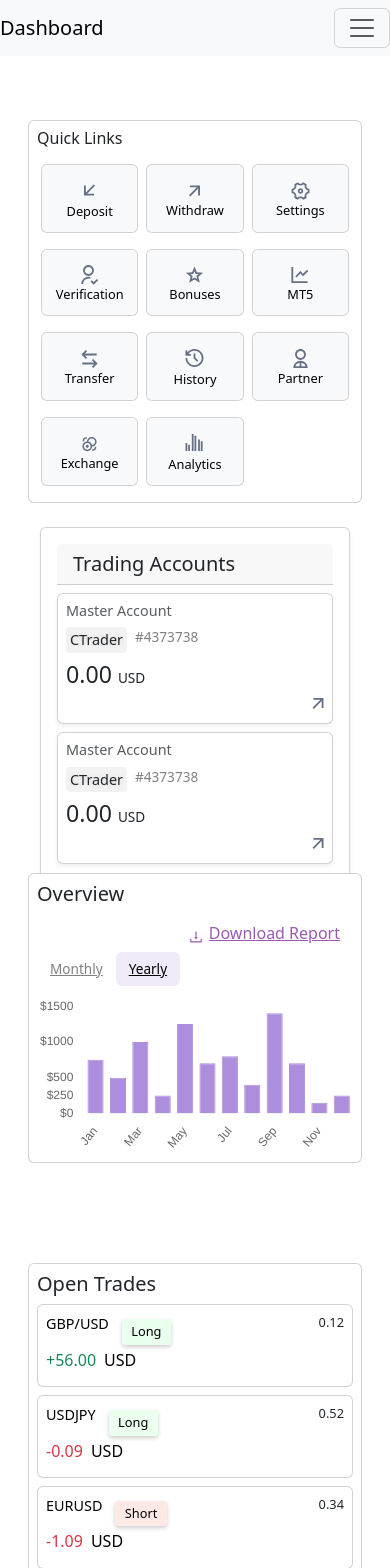
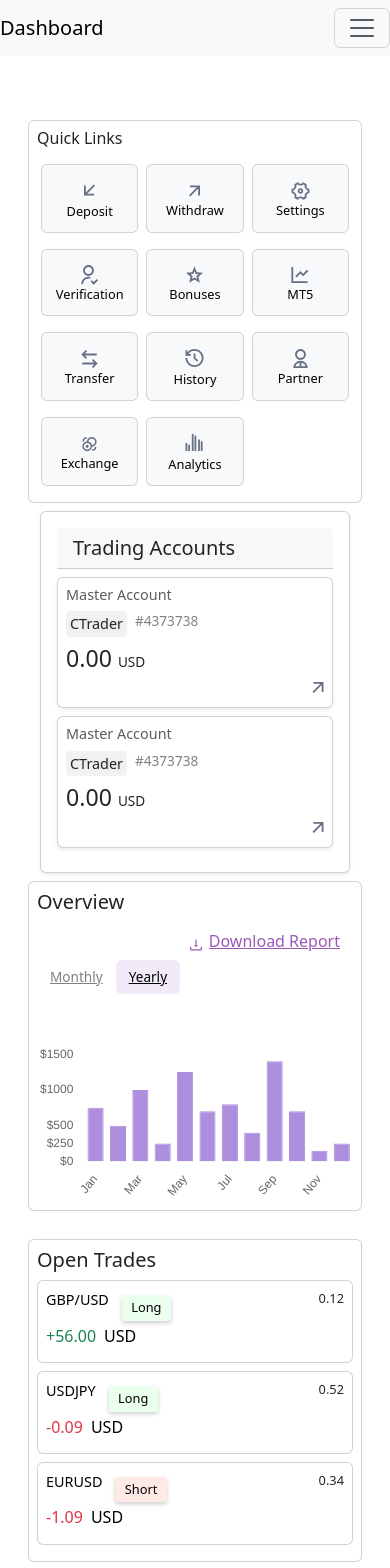
Before and after one commit to Saikysidd/testprojectformat, a React (Create React App) app in the folder my-app/: page / in a window 390 px wide. Shown: the top 1568 px of the page. Built offline with nearby package versions, Linux system fonts and the light colour scheme.

Commit message:
modified Dashboard

```diff
--- a/my-app/src/Dashboard/Dashboard.css
+++ b/my-app/src/Dashboard/Dashboard.css
@@ -43,9 +43,12 @@
 }
 @media (max-width: 768px) {
   .col-md-12 {
-    margin-bottom: 1rem !important;
+    margin-bottom: 0rem !important;
   }
   .open-trades-col {
-    margin-top: 1rem !important; /* Ensure this doesn’t cause overlap */
+    margin-top: -2.5rem !important; /* Ensure enough space on smaller screens */
+  }
+  .mb-3 {
+    margin-bottom: 0rem !important; /* Adjusted margin to avoid overlap */
   }
 }
```
